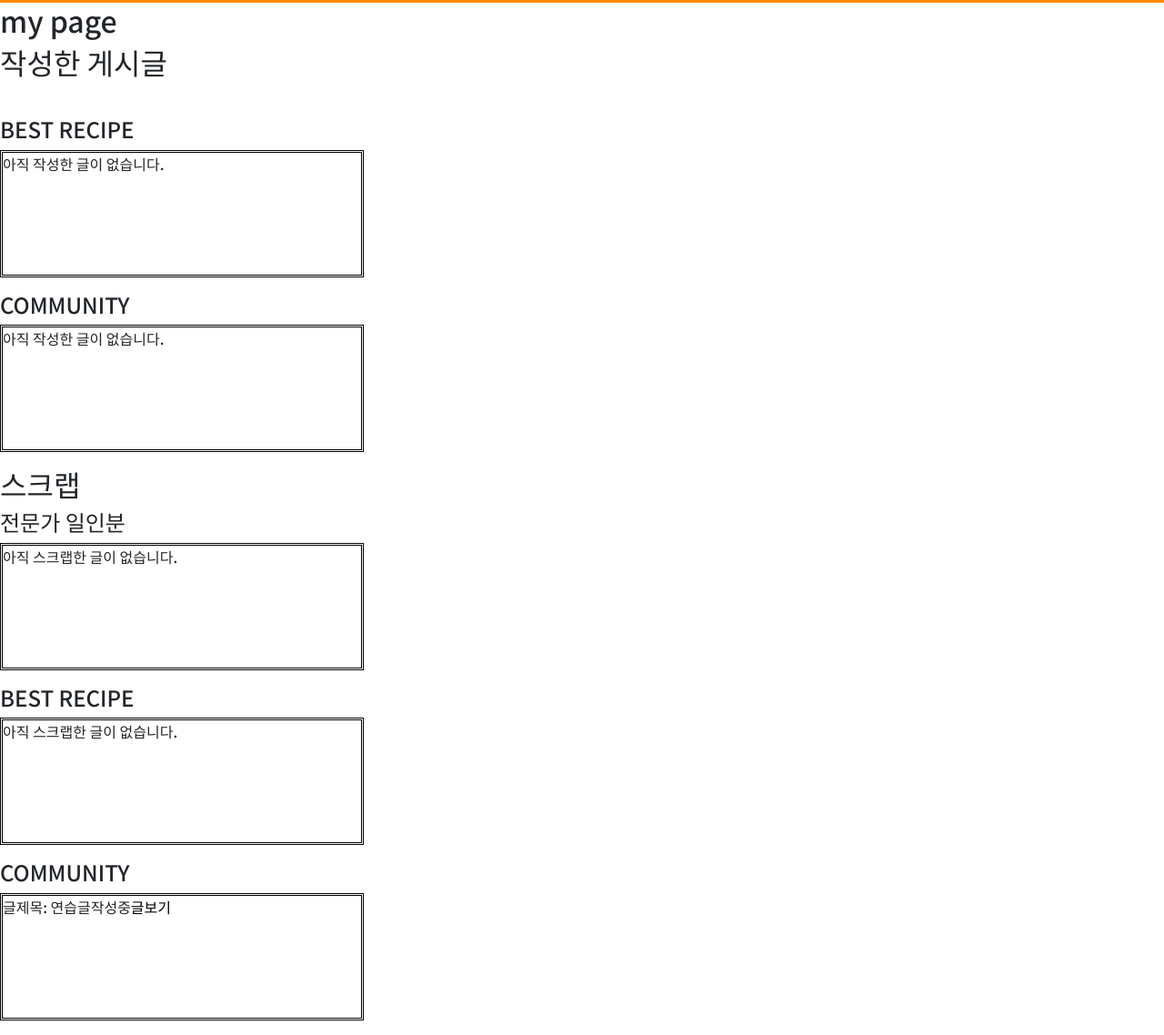
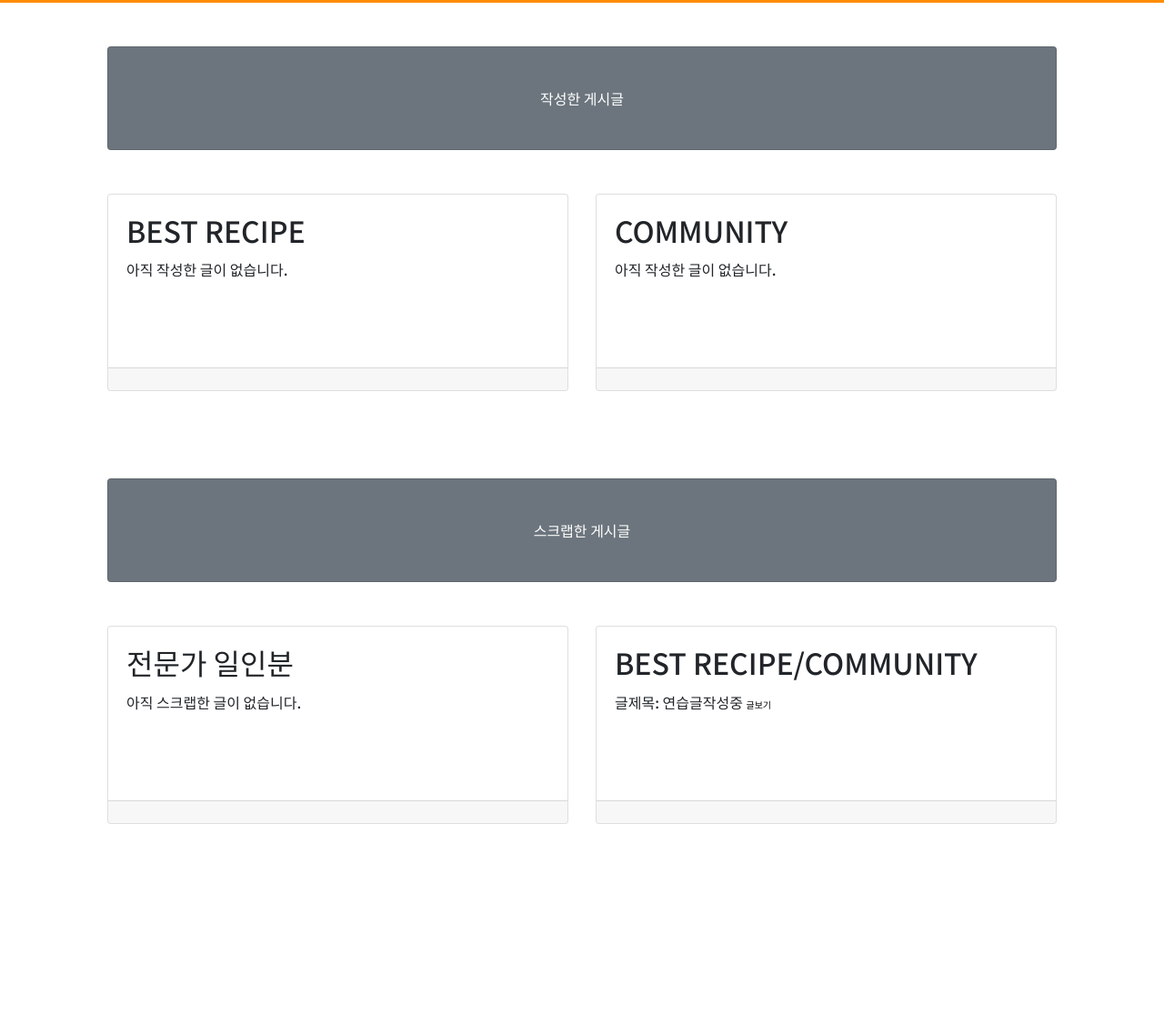
Before and after one commit to pkn0814/oneportion_anywhere, a Django app: page /accounts/mypage/ in a window 1280 px wide. Shown: the part 126-1264 px from the top of the page at 91% size. After the commit the page ends 1032 px from the top, so only its background shows below. Run offline with Django 3.2, Linux system fonts and the light colour scheme; a user stored in the database is signed in; data comes from the database, SQL or seed files in the repository; both versions use the stored data as it was after the commit; parts of the project's set-up code (start-up, migrations or seed data) failed here and were passed over; some libraries are stand-ins or nearby versions.

Commit message:
mypage design change

```diff
--- a/accounts/templates/mypage.html
+++ b/accounts/templates/mypage.html
@@ -6,86 +6,225 @@
 {% block content %}
 <head>
     <style>
-        .post_list{
-            border: medium double black;
-            overflow:auto;
-            height:140px;
-            width:400px;
+        .view{
+            font-size: x-small;
+        }
+        .card-text{
+            height:100px;
+            overflow: auto;
+        }
+        .hoverBlue:hover{
+            color:blue ;
         }
     </style>
 </head>
-<h2>my page</h2>
 
-<h2>작성한 게시글</h2>
+<div class="container px-4 px-lg-5">
+    <div class="card text-white bg-secondary my-5 py-4 text-center">
+        <div class="card-body"><p class="text-white m-0">작성한 게시글</p></div>
+    </div>
     {% if request.user.position == "사업자" %}
-<h4>전문가 일인분</h4>
-<p class="post_list">
 
+<div class="row gx-4 gx-lg-5">
+    <div class="col-md-4 mb-5">
+        <div class="card h-100">
+            <div class="card-body">
+                <h2 class="card-title">전문가 일인분</h2>
+                <p class="card-text">
                     {% if expert_posts %}
                     {% for expert_post in expert_posts %}
-글제목: {{ expert_post.title }}  <a href="{% url 'detail' expert_post.id %}">글 보기</a><br>
-{% endfor %}
-{% else %}
-아직 작성한 글이 없습니다.
-{% endif %}
-{% endif %}
-</p>
-<br>
-<h4>BEST RECIPE</h4>
-<p class="post_list">
-
-{% if best_posts %}
-{% for best_post in best_posts %}
-글제목: {{ best_post.title }}  <a href="{% url 'detail' best_post.id %}">글 보기</a><br>
+                    글제목: {{ expert_post.title }}  <a class="hoverBlue"href="{% url 'detail' expert_post.id %}"> <span class="view">글보기</span></a><br>
                     {% endfor %}
                     {% else %}
                     아직 작성한 글이 없습니다.
                     {% endif %}
                 </p>
-<h4>COMMUNITY</h4>
-<p class="post_list">
-{% if com_posts %}
-{% for com_post in com_posts %}
-글제목: {{ com_post.title }}  <a href="{% url 'postshow' com_post.id %}">글 보기</a><br>
+            </div>
+            <div class="card-footer"></div>
+
+        </div>
+    </div>
+    <div class="col-md-4 mb-5">
+        <div class="card h-100">
+            <div class="card-body">
+                <h2 class="card-title">BEST RECIPE</h2>
+                <p class="card-text">
+                    {% if best_posts %}
+                    {% for best_post in best_posts %}
+                    글제목: {{ best_post.title }}  <a class="hoverBlue"href="{% url 'detail' best_post.id %}"> <span class="view">글보기</span></a><br>
                     {% endfor %}
                     {% else %}
                     아직 작성한 글이 없습니다.
                     {% endif %}
                 </p>
+            </div>
+            <div class="card-footer"></div>
+        </div>
+    </div>
+    <div class="col-md-4 mb-5">
+        <div class="card h-100">
+            <div class="card-body">
+                <h2 class="card-title">COMMUNITY</h2>
+                <p class="card-text">
+                    {% if com_posts %}
+                    {% for com_post in com_posts %}
+                    글제목: {{ com_post.title }}  <a class="hoverBlue"href="{% url 'postshow' com_post.id %}"> <span class="view">글보기</span></a><br>
+                    {% endfor %}
+                    {% else %}
+                    아직 작성한 글이 없습니다.
+                    {% endif %}
+                </p>
+            </div>
+            <div class="card-footer"></div>
+        </div>
+    </div>
+</div>
 
 
+<div class="card text-white bg-secondary my-5 py-4 text-center">
+    <div class="card-body"><p class="text-white m-0">스크랩한 게시글</p></div>
+</div>
 
-<h2>스크랩</h2>
-<h4>전문가 일인분</h4>
-<p class="post_list">
+<div class="row gx-4 gx-lg-5">
+    <div class="col-md-6 mb-5">
+        <div class="card h-100">
+            <div class="card-body">
+                <h2 class="card-title">전문가 일인분</h2>
+                <p class="card-text">
                     {% if expert_scraps %}
                     {% for expert_scrap in expert_scraps %}
-글제목: {{ expert_scrap.expert }}<a href="{% url 'detail' expert_scrap.expert.id %}">글보기</a><br>
-{% endfor %}
-{% else %}
-아직 스크랩한 글이 없습니다.
-{% endif %}
-</p>
-<h4>BEST RECIPE</h4>
-<p class="post_list">
-
-{% if best_scraps %}
-{% for best_scrap in best_scraps %}
-글제목: {{ best_scrap.post }}  <a href="{% url 'detail' best_scrap.id %}">글 보기</a><br>
+                    글제목: {{ expert_scrap.expert }}<a class="hoverBlue"href="{% url 'detail' expert_scrap.expert.id %}"> <span class="view">글보기</span></a><br>
                     {% endfor %}
                     {% else %}
                     아직 스크랩한 글이 없습니다.
                     {% endif %}
 
                 </p>
-<h4>COMMUNITY</h4>
-<p class="post_list">
+            </div>
+            <div class="card-footer"></div>
+        </div>
+    </div>
+    <div class="col-md-6 mb-5">
+        <div class="card h-100">
+            <div class="card-body">
+                <h2 class="card-title">BEST RECIPE/COMMUNITY</h2>
+                <p class="card-text">
                     {% if com_scraps %}
                     {% for com_scrap in com_scraps %}
-    글제목: {{ com_scrap.post }}<a href="{% url 'postshow' com_scrap.post.id %}">글보기</a><br>
+                    글제목: {{ com_scrap.post }}<a class="hoverBlue"href="{% url 'postshow' com_scrap.post.id %}"> <span class="view">글보기</span></a><br>
                     {% endfor %}
                     {% else %}
                     아직 스크랩한 글이 없습니다.
                     {% endif %}
+
                 </p>
+            </div>
+            <div class="card-footer"></div>
+        </div>
+    </div>
+
+
+
+{% else %}
+<div class="row gx-4 gx-lg-5">
+
+    <div class="col-md-6 mb-5">
+        <div class="card h-100">
+            <div class="card-body">
+                <h2 class="card-title">BEST RECIPE</h2>
+                <p class="card-text">
+                    {% if best_posts %}
+                    {% for best_post in best_posts %}
+                    글제목: {{ best_post.title }}  <a class="hoverBlue"href="{% url 'detail' best_post.id %}"> <span class="view">글보기</span></a><br>
+                    {% endfor %}
+                    {% else %}
+                    아직 작성한 글이 없습니다.
+                    {% endif %}
+                </p>
+            </div>
+            <div class="card-footer"></div>
+        </div>
+    </div>
+
+    <div class="col-md-6 mb-5">
+        <div class="card h-100">
+            <div class="card-body">
+                <h2 class="card-title">COMMUNITY</h2>
+                <p class="card-text">
+                    {% if com_posts %}
+                    {% for com_post in com_posts %}
+                    글제목: {{ com_post.title }}  <a class="hoverBlue"href="{% url 'postshow' com_post.id %}"> <span class="view">글보기</span></a><br>
+                    {% endfor %}
+                    {% else %}
+                    아직 작성한 글이 없습니다.
+                    {% endif %}
+                </p>
+            </div>
+            <div class="card-footer"></div>
+        </div>
+    </div>
+    </div>
+    <div class="card text-white bg-secondary my-5 py-4 text-center">
+        <div class="card-body"><p class="text-white m-0">스크랩한 게시글</p></div>
+    </div>
+
+<div class="row gx-4 gx-lg-5">
+    <div class="col-md-6 mb-5">
+        <div class="card h-100">
+            <div class="card-body">
+                <h2 class="card-title">전문가 일인분</h2>
+                <p class="card-text">
+                    {% if expert_scraps %}
+                    {% for expert_scrap in expert_scraps %}
+                    글제목: {{ expert_scrap.expert }}<a class="hoverBlue"href="{% url 'detail' expert_scrap.expert.id %}"> <span class="view">글보기</span></a><br>
+                    {% endfor %}
+                    {% else %}
+                    아직 스크랩한 글이 없습니다.
+                    {% endif %}
+
+                </p>
+            </div>
+            <div class="card-footer"></div>
+        </div>
+    </div>
+    <div class="col-md-6 mb-5">
+        <div class="card h-100">
+            <div class="card-body">
+                <h2 class="card-title">BEST RECIPE/COMMUNITY</h2>
+                <p class="card-text">
+                    {% if com_scraps %}
+                    {% for com_scrap in com_scraps %}
+                    글제목: {{ com_scrap.post }}<a class="hoverBlue"href="{% url 'postshow' com_scrap.post.id %}"> <span class="view">글보기</span></a><br>
+                    {% endfor %}
+                    {% else %}
+                    아직 스크랩한 글이 없습니다.
+                    {% endif %}
+
+                </p>
+            </div>
+            <div class="card-footer"></div>
+        </div>
+    </div>
+
+
+
+
+
+</div>
+
+
+
+
+
+
+
+
+
+
+
+
+{% endif %}
+
+
+
 {% endblock %}
```
Also changed, not shown: db.sqlite3. Lines whose indentation alone changed are shown as unchanged.
